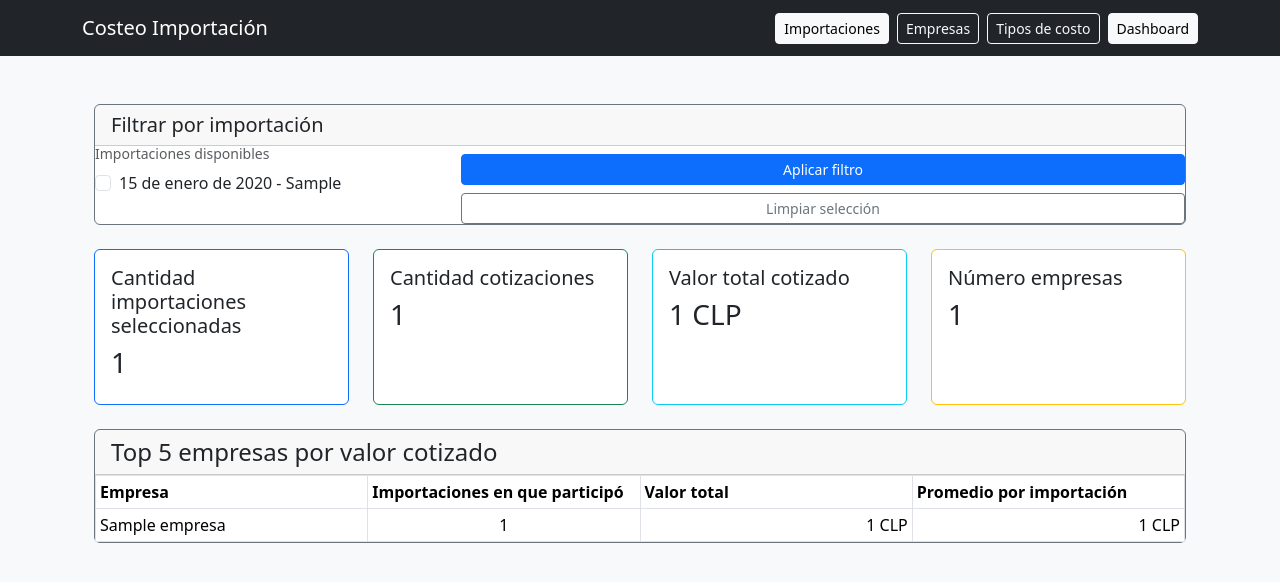
After one commit to Jorge11223344/costos_import, a Django app: page /importaciones/dashboard/ in a window 1280 px wide. The commit adds this page. Shown: the top 582 px of the page. Run offline with Django 5.2, Linux system fonts and the light colour scheme; tables that the repository leaves empty hold one stand-in row (values such as "Sample post").

Commit message:
Agrega dashboard filtrable por importaciones

```diff
--- a/importaciones/templates/importaciones/base.html
+++ b/importaciones/templates/importaciones/base.html
@@ -38,14 +38,24 @@
         Empresas
       </a>
 
+<a class="btn btn-sm
+         {% if '/tipos-costo/' in request.path %}
+            btn-light
+         {% else %}
+            btn-outline-light
+         {% endif %}"
+        href="{% url 'importaciones:tipos_costo_list' %}">
+    Tipos de costo
+</a>
+
       <a class="btn btn-sm
-         {% if '/tipos-costo/' in request.path %}
-           btn-light
+         {% if '/dashboard/' in request.path %}
+            btn-light
          {% else %}
-           btn-outline-light
+            btn-outline-light
          {% endif %}"
-         href="{% url 'importaciones:tipos_costo_list' %}">
-        Tipos de costo
+        href="{% url 'importaciones:dashboard' %}">
+        Dashboard
       </a>
 
     </div>
--- /dev/null
+++ b/importaciones/templates/importaciones/dashboard.html
@@ -0,0 +1,152 @@
+{% extends "importaciones/base.html" %}
+{% load humanize %}
+
+{% block title %}Dashboard{% endblock %}
+
+{% block content %}
+<section class="py-4">
+  <div class="container">
+    <!-- ======= FILTRO DE IMPORTACIONES ====== -->
+    <div class="row mb-4">
+      <div class="col-12">
+        <div class="card border-secondary">
+          <div class="card-header">
+            <h5 class="mb-0">Filtrar por importación</h5>
+          </div>
+          <div class="card-body p-0">
+            <form method="get" class="row g-2" onsubmit="return validateForm(this)">
+              <div class="col-12 col-md-4">
+                <h6 class="small text-muted">Importaciones disponibles</h6>
+                {% for imp in importaciones %}
+                  <div class="form-check">
+                    <input class="form-check-input" type="checkbox" name="importacion_ids" value="{{ imp.id }}" {% if imp.id in selected_ids %}checked{% endif %}>
+                    <label class="form-check-label">
+                      {{ imp.fecha }} - {{ imp.referencia|default:"—" }}
+                    </label>
+                  </div>
+                {% empty %}
+                  <p class="small text-muted">No hay importaciones disponibles.</p>
+                {% endfor %}
+              </div>
+              <div class="col-12 col-md-8">
+                <button type="submit" class="btn btn-sm btn-primary w-100 mt-2">Aplicar filtro</button>
+                <a href="" class="btn btn-sm btn-outline-secondary w-100 mt-2" onclick="toggleCheckboxes(document.forms[0], false); return false">Limpiar selección</a>
+              </div>
+            </form>
+
+<script>
+function toggleCheckboxes(form, check) {
+  for (var i = 0; i < form.elements.length; i++) {
+    var element = form.elements[i];
+    if (element.name && element.name === 'importacion_ids') {
+      element.checked = check;
+    }
+  }
+}
+</script>
+          </div>
+        </div>
+      </div>
+    </div>
+
+    <!-- Lista de importaciones seleccionadas (visible cuando hay filtro) -->
+    {% if selected_ids %}
+    <div class="row mb-4">
+      <div class="col-12">
+        <div class="alert alert-info">
+          <small>Mostrando resultados para <strong>{{ cantidad_importaciones_seleccionadas }}</strong> importación(es) seleccionada(s)</small>
+        </div>
+      </div>
+    </div>
+    {% endif %}
+
+    <!-- ======= MÉTRICAS DEL DASHBOARD ====== -->
+    <div class="row g-4">
+      <!-- Tarjeta: Cantidad de importaciones seleccionadas -->
+      <div class="col-md-6 col-lg-3">
+        <div class="card h-100 border-primary">
+          <div class="card-body">
+            <h5 class="card-title">Cantidad importaciones seleccionadas</h5>
+            <h3 class="card-number">{{ cantidad_importaciones_seleccionadas }}</h3>
+          </div>
+        </div>
+      </div>
+
+      <!-- Tarjeta: Cantidad de cotizaciones -->
+      <div class="col-md-6 col-lg-3">
+        <div class="card h-100 border-success">
+          <div class="card-body">
+            <h5 class="card-title">Cantidad cotizaciones</h5>
+            <h3 class="card-number">{{ cantidad_cotizaciones_seleccionadas }}</h3>
+          </div>
+        </div>
+      </div>
+
+      <!-- Tarjeta: Valor total cotizado -->
+      <div class="col-md-6 col-lg-3">
+        <div class="card h-100 border-info">
+          <div class="card-body">
+            <h5 class="card-title">Valor total cotizado</h5>
+            <h3 class="card-number">{{ valor_total_cotizado|floatformat:0|intcomma }} CLP</h3>
+          </div>
+        </div>
+      </div>
+
+      <!-- Tarjeta: Número de empresas -->
+      <div class="col-md-6 col-lg-3">
+        <div class="card h-100 border-warning">
+          <div class="card-body">
+            <h5 class="card-title">Número empresas</h5>
+            <h3 class="card-number">{{ numero_empresas_seleccionadas }}</h3>
+          </div>
+        </div>
+      </div>
+    </div>
+
+    <!-- ======= TOP 5 EMPRESAS POR VALOR COTIZADO ====== -->
+    <div class="row mt-4">
+      <div class="col-12">
+        <div class="card border-secondary">
+          <div class="card-header">
+            <h4 class="mb-0">Top 5 empresas por valor cotizado</h4>
+          </div>
+          <div class="card-body p-0">
+            {% if top_empresas %}
+              <div class="table-responsive">
+                <table class="table table-sm table-bordered mb-0">
+                  <thead>
+                    <tr>
+                      <th style="width: 25%">Empresa</th>
+                      <th style="width: 25%">Importaciones en que participó</th>
+                      <th style="width: 25%">Valor total</th>
+                      <th style="width: 25%">Promedio por importación</th>
+                    </tr>
+                  </thead>
+                  <tbody>
+                    {% for ep in top_empresas %}
+                      <tr>
+                        <td>{{ ep.nombre }}</td>
+                        <td class="text-center">{{ ep.numero_importaciones }}</td>
+                        <td class="text-end">{{ ep.costo_total|default:0|floatformat:0|intcomma }} CLP</td>
+                        <td class="text-end">{{ ep.valor_promedio|default:0|floatformat:0|intcomma }} CLP</td>
+                      </tr>
+                    {% empty %}
+                      <tr>
+                        <td colspan="4" class="text-center">No hay ítems de costo asociados a empresas con las importaciones seleccionadas</td>
+                      </tr>
+                    {% endfor %}
+                  </tbody>
+                </table>
+              </div>
+            {% else %}
+              <div class="alert alert-info text-center">
+                No hay ítems de costo asociados a empresas con las importaciones seleccionadas.
+              </div>
+            {% endif %}
+          </div>
+        </div>
+      </div>
+    </div>
+  </div>
+</section>
+{% endblock %}
--- a/importaciones/urls.py
+++ b/importaciones/urls.py
@@ -22,4 +22,6 @@ urlpatterns = [
 
     path("tipos-costo/", views.tipos_costo_list, name="tipos_costo_list"),
     path("tipos-costo/nuevo/", views.tipo_costo_create, name="tipo_costo_create"),
+
+    path("dashboard/", views.dashboard, name="dashboard"),
 ]
--- a/importaciones/views.py
+++ b/importaciones/views.py
@@ -214,3 +214,85 @@ def tipo_costo_create(request):
     else:
         form = TipoCostoForm()
     return render(request, "importaciones/form.html", {"form": form, "titulo": "Nuevo tipo de costo"})
+
+
+# -----------------------
+# Dashboard / Reporting
+# -----------------------
+def dashboard(request):
+    # ----- Filter: importaciones seleccionadas via GET -----
+    # Parámetro: ?importacion_ids=1&importacion_ids=3  (lista múltiple)
+    selected_ids = request.GET.getlist("importacion_ids")
+    # Convertir a enteros para comparar con los IDs de la BD
+    selected_ids = [int(id) for id in selected_ids] if selected_ids else []
+    # Si no hay selección explícita, mostramos todas (initial behavior)
+    if selected_ids:
+        importaciones_seleccionadas = Importacion.objects.filter(id__in=selected_ids)
+    else:
+        importaciones_seleccionadas = Importacion.objects.order_by("-fecha", "-id")
+
+    # Derivadas de la selección
+    cotizaciones_seleccionadas = Cotizacion.objects.filter(
+        importacion__in=importaciones_seleccionadas
+    )
+    # FILTRAR: sólo items con empresa asociada, para los cálculos por empresa
+    cotizacionitems_seleccionados = CotizacionItem.objects.filter(
+        cotizacion__in=cotizaciones_seleccionadas,
+        empresa__isnull=False
+    )
+
+    # Métricas exclusivamente sobre importaciones seleccionadas
+    cantidad_importaciones_seleccionadas = importaciones_seleccionadas.count()
+    cantidad_cotizaciones_seleccionadas = cotizaciones_seleccionadas.count()
+    valor_total_cotizado = Decimal("0")
+    for cot in cotizaciones_seleccionadas:
+        valor_total_cotizado += cot.total()
+
+    # Número de empresas que participan en esas importaciones
+    empresas_participan = set()
+    for item in cotizacionitems_seleccionados:
+        if item.empresa:
+            empresas_participan.add(item.empresa)
+    numero_empresas_seleccionadas = len(empresas_participan)
+
+    # Top 5 empresas exclusivamente con los CotizacionItem de las importaciones seleccionadas
+    # empresa_costos: acumula valor_total por empresa
+    # empresa_importas: set de IDs de importacion distintas donde la empresa tiene al menos un item
+    empresa_costos = {}
+    empresa_importaciones = {}  # nombre -> set de IDs de importacion distintas
+    for item in cotizacionitems_seleccionados:
+        emp_nombre = item.empresa.nombre
+        empresa_costos.setdefault(emp_nombre, Decimal("0"))
+        empresa_costos[emp_nombre] += item.total_en_moneda_base()
+
+        # Track importaciones distintas por empresa (mismo item->c->imp, set auto-deduplica)
+        imp_id = item.cotizacion.importacion.id
+        empresa_importaciones.setdefault(emp_nombre, set())
+        empresa_importaciones[emp_nombre].add(imp_id)
+
+    # Construir lista Top 5 ordenada por valor total descendente
+    top_empresas = []
+    for nombre, costo_total in sorted(
+        empresa_costos.items(),
+        key=lambda x: x[1],
+        reverse=True
+    )[:5]:
+        importaciones_distintas = len(empresa_importaciones.get(nombre, set()))
+        valor_promedio = costo_total / importaciones_distintas if importaciones_distintas > 0 else Decimal("0")
+        top_empresas.append({
+            "nombre": nombre,
+            "costo_total": costo_total,
+            "numero_importaciones": importaciones_distintas,
+            "valor_promedio": valor_promedio,
+        })
+
+    context = {
+        "importaciones": importaciones_seleccionadas,
+        "selected_ids": selected_ids,
+        "cantidad_importaciones_seleccionadas": cantidad_importaciones_seleccionadas,
+        "cantidad_cotizaciones_seleccionadas": cantidad_cotizaciones_seleccionadas,
+        "valor_total_cotizado": valor_total_cotizado,
+        "numero_empresas_seleccionadas": numero_empresas_seleccionadas,
+        "top_empresas": top_empresas,
+    }
+    return render(request, "importaciones/dashboard.html", context)
```
